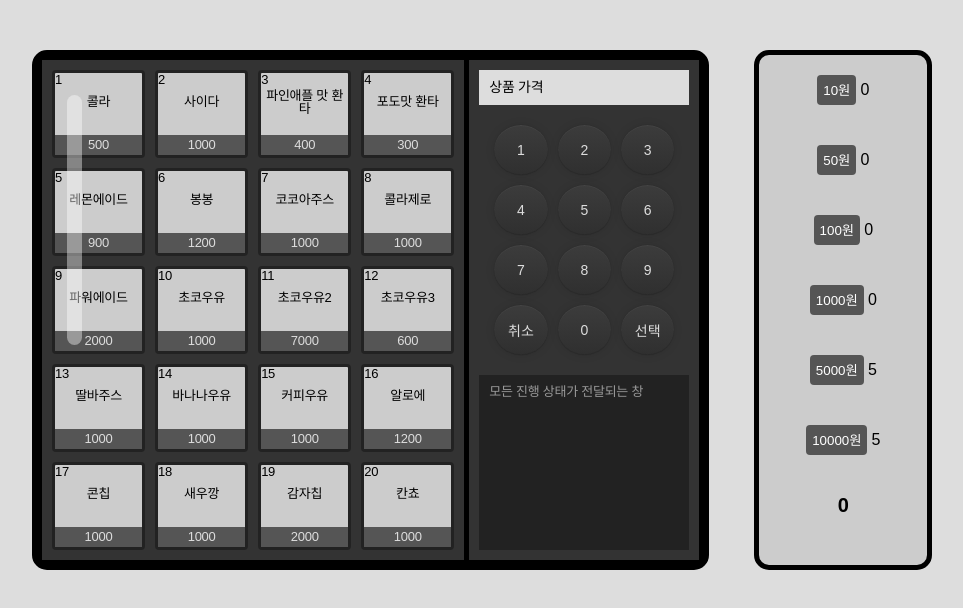
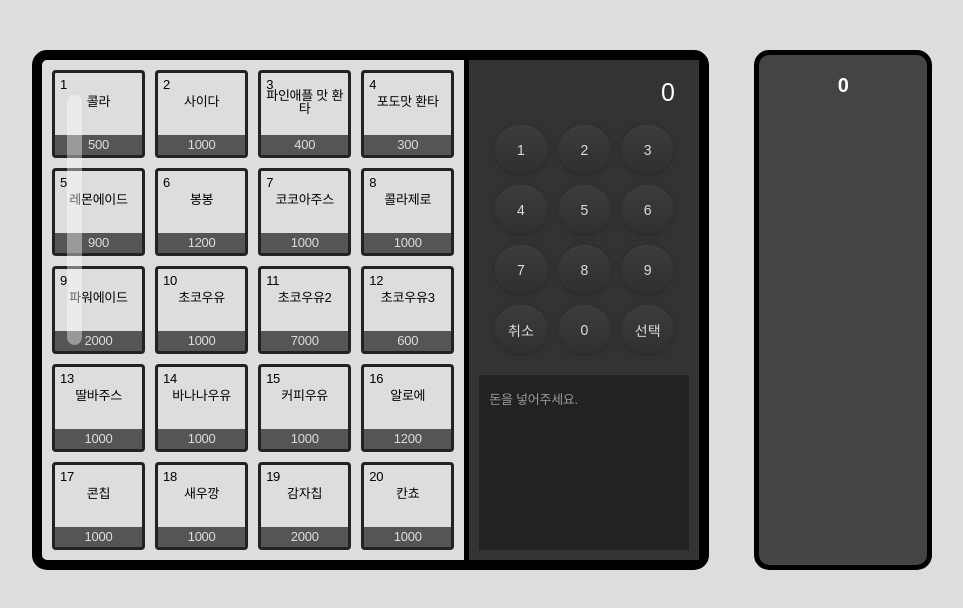
Before and after one commit to codesquad-memeber-2020/vm-1, a plain HTML site: page src/index.html in a window 1280 px wide. Shown: the whole page, without its empty margins (158-1121 px from the left). Drawn offline with Linux system fonts and the light colour scheme.

Commit message:
[삭제 ,  업데이트] 기존 구조 변경
기존 설계에서 바뀐 설계 파일 적용

```diff
--- a/JS/main.js
+++ /dev/null
@@ -1,7 +0,0 @@
-import Vmview from "./vmView.js";
-import VmModel from "./vmModel.js";
-
-const targetObj = {};
-
-const vmModel = new VmModel();
-const vmView = new Vmview(vmModle, targetObj);
--- a/JS/observable.js
+++ /dev/null
@@ -1,18 +0,0 @@
-class Observable {
-  constructor() {
-    this._observers = new Set();
-  }
-  subscribe(observer) {
-    this._observers.add(observer);
-  }
-  unsubscribe(observer) {
-    this._observers = [...this._observers].filter(
-      subscriber => subscriber !== observer
-    );
-  }
-  notify(data) {
-    this._observers.forEach(observer => observer(data));
-  }
-}
-
-export default Observable;
--- a/JS/vmModel.js
+++ /dev/null
@@ -1,9 +0,0 @@
-import Observable from "./observable.js";
-
-class vmModle extends Observable {
-  constructor() {
-    super();
-  }
-}
-
-export default vmModle;
--- a/JS/vmView.js
+++ /dev/null
@@ -1,8 +0,0 @@
-class vmView {
-  constructor(model, targetObj) {
-    this.targetObj = targetObj;
-    this.model = model;
-    this.model.subscribe(this.render.bind(this));
-  }
-  render(dataObj) {}
-}
--- a/index.html
+++ b/src/index.html
@@ -3,8 +3,8 @@
   <head>
     <meta charset="UTF-8" />
     <meta name="viewport" content="width=device-width, initial-scale=1.0" />
-    <link rel="stylesheet" href="./styles/reset.css" />
-    <link rel="stylesheet" href="./styles/style.css" />
+    <link rel="stylesheet" href="styles/reset.css" />
+    <link rel="stylesheet" href="styles/style.css" />
     <title>Document</title>
   </head>
   <body>
@@ -13,109 +13,109 @@
         <div class="product_screen">
           <ul class="product_list">
             <li>
-                <p class="product_index">1</p>
+              <span class="product_index">1</span>
               <p class="product_name">콜라</p>
               <p class="product_price">500</p>
             </li>
             <li>
-                <p class="product_index">2</p>
+              <span class="product_index">2</span>
               <p class="product_name">사이다</p>
               <p class="product_price">1000</p>
             </li>
             <li>
-                <p class="product_index">3</p>
+              <span class="product_index">3</span>
               <p class="product_name">파인애플 맛 환타</p>
               <p class="product_price">400</p>
             </li>
             <li>
-                <p class="product_index">4</p>
+              <span class="product_index">4</span>
               <p class="product_name">포도맛 환타</p>
               <p class="product_price">300</p>
             </li>
             <li>
-                <p class="product_index">5</p>
+              <span class="product_index">5</span>
               <p class="product_name">레몬에이드</p>
               <p class="product_price">900</p>
             </li>
             <li>
-                <p class="product_index">6</p>
+              <span class="product_index">6</span>
               <p class="product_name">봉봉</p>
               <p class="product_price">1200</p>
             </li>
             <li>
-                <p class="product_index">7</p>
+              <span class="product_index">7</span>
               <p class="product_name">코코아주스</p>
               <p class="product_price">1000</p>
             </li>
             <li>
-                <p class="product_index">8</p>
+              <span class="product_index">8</span>
               <p class="product_name">콜라제로</p>
               <p class="product_price">1000</p>
             </li>
             <li>
-                <p class="product_index">9</p>
+              <span class="product_index">9</span>
               <p class="product_name">파워에이드</p>
               <p class="product_price">2000</p>
             </li>
             <li>
-                <p class="product_index">10</p>
+              <span class="product_index">10</span>
               <p class="product_name">초코우유</p>
               <p class="product_price">1000</p>
             </li>
             <li>
-                <p class="product_index">11</p>
+              <span class="product_index">11</span>
               <p class="product_name">초코우유2</p>
               <p class="product_price">7000</p>
             </li>
             <li>
-                <p class="product_index">12</p>
+              <span class="product_index">12</span>
               <p class="product_name">초코우유3</p>
               <p class="product_price">600</p>
             </li>
             <li>
-                <p class="product_index">13</p>
+              <span class="product_index">13</span>
               <p class="product_name">딸바주스</p>
               <p class="product_price">1000</p>
             </li>
             <li>
-                <p class="product_index">14</p>
+              <span class="product_index">14</span>
               <p class="product_name">바나나우유</p>
               <p class="product_price">1000</p>
             </li>
             <li>
-                <p class="product_index">15</p>
+              <span class="product_index">15</span>
               <p class="product_name">커피우유</p>
               <p class="product_price">1000</p>
             </li>
             <li>
-                <p class="product_index">16</p>
+              <span class="product_index">16</span>
               <p class="product_name">알로에</p>
               <p class="product_price">1200</p>
             </li>
             <li>
-                <p class="product_index">17</p>
+              <span class="product_index">17</span>
               <p class="product_name">콘칩</p>
-              <p class="product_price" >1000</p>
+              <p class="product_price">1000</p>
             </li>
             <li>
-                <p class="product_index">18</p>
+              <span class="product_index">18</span>
               <p class="product_name">새우깡</p>
               <p class="product_price">1000</p>
             </li>
             <li>
-                <p class="product_index">19</p>
+              <span class="product_index">19</span>
               <p class="product_name">감자칩</p>
               <p class="product_price">2000</p>
             </li>
             <li>
-                <p class="product_index">20</p>
+              <span class="product_index">20</span>
               <p class="product_name">칸쵸</p>
               <p class="product_price">1000</p>
             </li>
           </ul>
         </div>
         <div class="choice_screen">
-          <div class="choice_product_price">상품 가격</div>
+          <div class="choice_product_price">0</div>
           <div class="choice_dial">
             <button>1</button>
             <button>2</button>
@@ -131,22 +131,22 @@
             <button>선택</button>
           </div>
           <div class="choice_message">
-            모든 진행 상태가 전달되는 창
-          </div>
+            돈을 넣어주세요.
           </div>
         </div>
       </div>
       <div class="customer_wallet">
-            <ul class="wallet_list">
-              <li><button value="10">10원</button> <span class="count_index">0</span></li>
+        <!-- <ul class="wallet_list"> -->
+        <!-- <li><button value="10">10원</button> <span class="count_index">0</span></li>
           <li><button value="50">50원</button> <span class="count_index">0</span></li>
           <li><button value="100">100원</button> <span class="count_index">0</span></li>
           <li><button value="1000">1000원</button> <span class="count_index">0</span></li>
           <li><button value="5000">5000원</button> <span class="count_index">5</span></li>
-              <li><button value="10000">10000원</button> <span class="count_index">5</span></li>
-            </ul>
+          <li><button value="10000">10000원</button> <span class="count_index">5</span></li> -->
+        <!-- </ul> -->
         <div class="wallet_sum">0</div>
+      </div>
     </section>
-    <script src="./JS/main.js" type="module"></script>
+    <script src="./main.js" type="module"></script>
   </body>
 </html>
--- a/styles/style.css
+++ b/src/styles/style.css
@@ -19,7 +19,6 @@ body {
   width: 65%;
   height: 500px;
   border-right: 5px solid #000;
-  background-color: #333;
 }
 .choice_screen {
   width: 35%;
@@ -33,7 +32,7 @@ body {
   margin-left: 5%;
   border: 5px solid #000;
   border-radius: 15px;
-  background-color: #ccc;
+  background-color: #444;
 }
 .product_list {
   position: relative;
@@ -55,10 +54,10 @@ body {
   content: "";
 }
 .product_list li {
+  position: relative;
   font-size: 13px;
   border: 3px solid #222;
   border-radius: 4px;
-  background: #ccc;
 }
 .product_list li .product_name {
   display: flex;
@@ -74,17 +73,18 @@ body {
   color: #ddd;
 }
 .choice_product_price {
-  background: #ddd;
-  height: 35px;
-  line-height: 35px;
-  padding-left: 10px;
-  font-size: 14px;
+  height: 45px;
+  line-height: 45px;
+  padding-right: 15px;
+  font-size: 25px;
+  color: #fff;
+  text-align: right;
 }
 .choice_dial {
   display: grid;
   grid-template-rows: repeat(4, 50px);
   grid-template-columns: repeat(3, 1fr);
-  margin-top: 20px;
+  margin-top: 10px;
   grid-gap: 10px;
   padding: 0 15px;
 }
@@ -113,7 +113,8 @@ body {
   padding: 10px;
   color: #999;
   font-size: 13px;
-  overflow-y: scroll;
+  line-height: 30px;
+  overflow-y: auto;
 }
 .wallet_list {
   display: flex;
@@ -128,7 +129,13 @@ body {
   border: 0;
   outline: 0;
   border-radius: 4px;
+  width: 80px;
   height: 30px;
+  margin-right: 10px;
+  font-size: 13px;
+}
+.count_index {
+  color: #fff;
 }
 .wallet_sum {
   display: flex;
@@ -136,14 +143,18 @@ body {
   padding: 20px;
   font-size: 20px;
   font-weight: bold;
+  color: #fff;
 }
 .product_index {
   position: absolute;
+  top: 5px;
+  left: 5px;
 }
+
 .product_list .active {
-  border-color: #ff6464;
+  border-color: red;
 }
 
 .product_list .active .product_price {
-  background: #8b4513;
+  background: brown;
 }
```
Also changed, not shown: src/main.js (added), src/styles/reset.css (renamed from styles/reset.css). Lines whose indentation alone changed are shown as unchanged.
